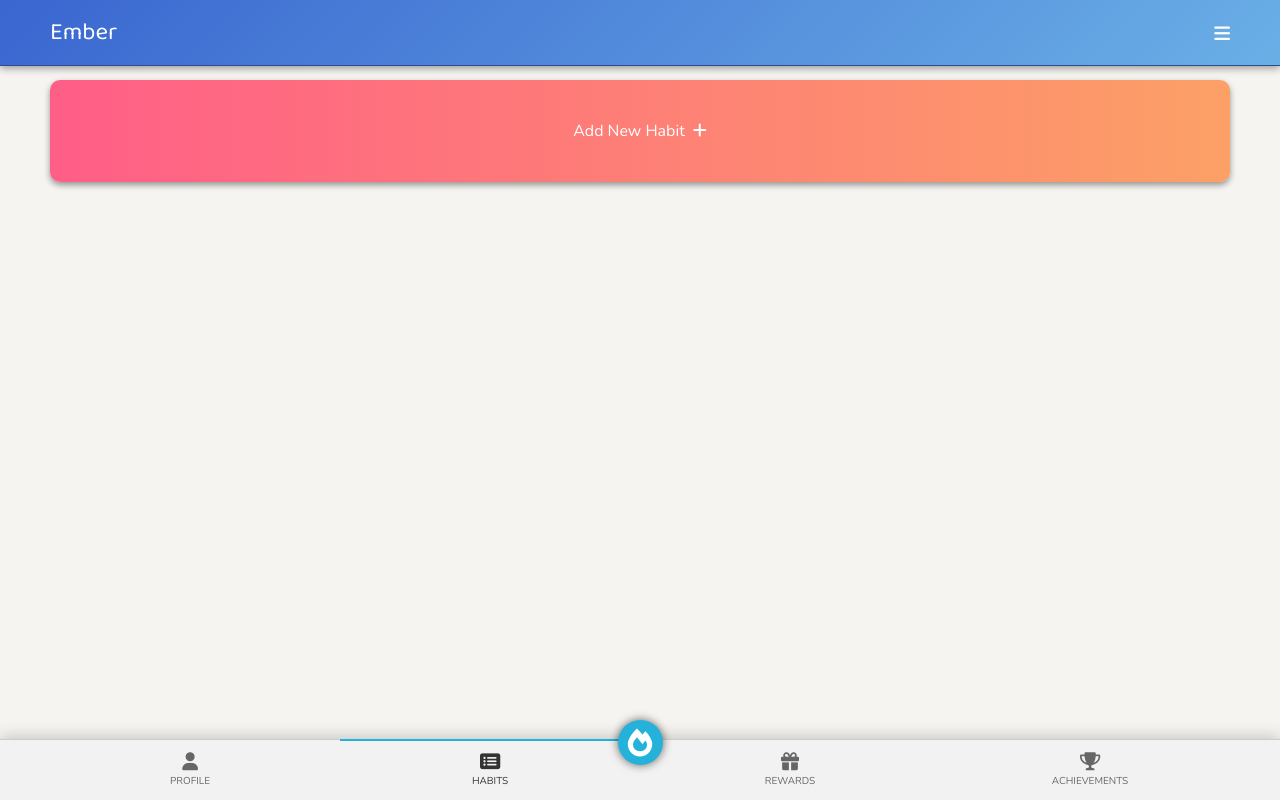
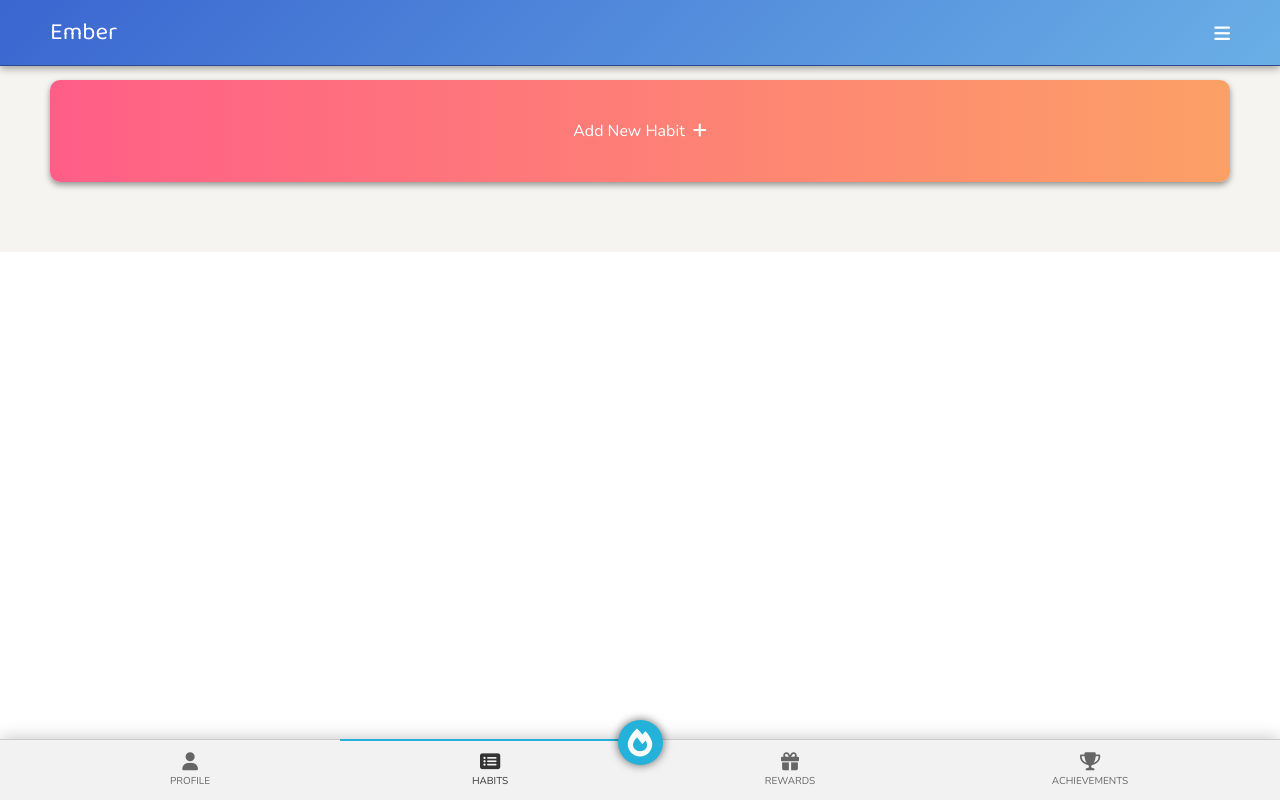
Before and after one commit to joseph-johnson27001/habit-spinner, a Vue app: page / in a window 1280 px wide. Built offline with nearby package versions, Linux system fonts and the light colour scheme.

Commit message:
100% height

```diff
--- a/src/App.vue
+++ b/src/App.vue
@@ -22,39 +22,19 @@ export default {
 </script>
 
 <style>
-/* Ensure html and body take up full viewport height */
-html,
 body {
-  height: 100%;
+  padding: 0;
   margin: 0;
-  padding: 0;
 }
 
 #app {
+  background-color: #f5f4f0;
   display: flex;
   flex-direction: column;
-  height: 100%; /* Inherit full viewport height */
-  background-color: #f5f4f0;
   font-family: "Nunito", sans-serif;
+  height: 100%;
   text-align: center;
-  overflow-y: scroll; /* Enable scrolling only within the content area */
-}
-
-.content-container {
-  width: 100%;
-  max-width: 1200px;
-  margin: 0 auto;
-  display: flex;
-  flex-direction: column;
-  padding-top: 70px; /* To ensure content doesn't overlap with TopNav */
-  flex: 1; /* Allows content-container to grow and fill available space */
-}
-
-@media only screen and (min-width: 1200px) {
-  .content-container {
-    width: 95%;
-    border-top: none;
-  }
+  overflow-y: scroll;
 }
 
 /* Hide scrollbar for WebKit browsers */
```
